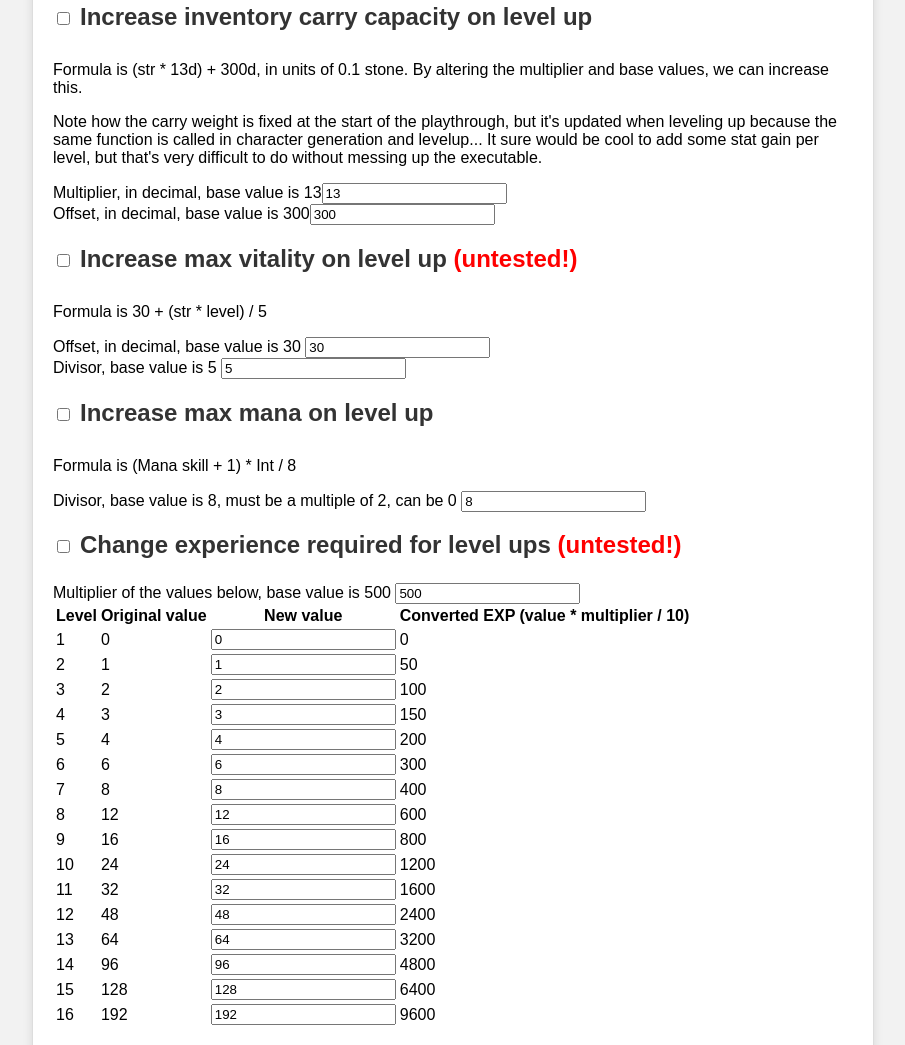
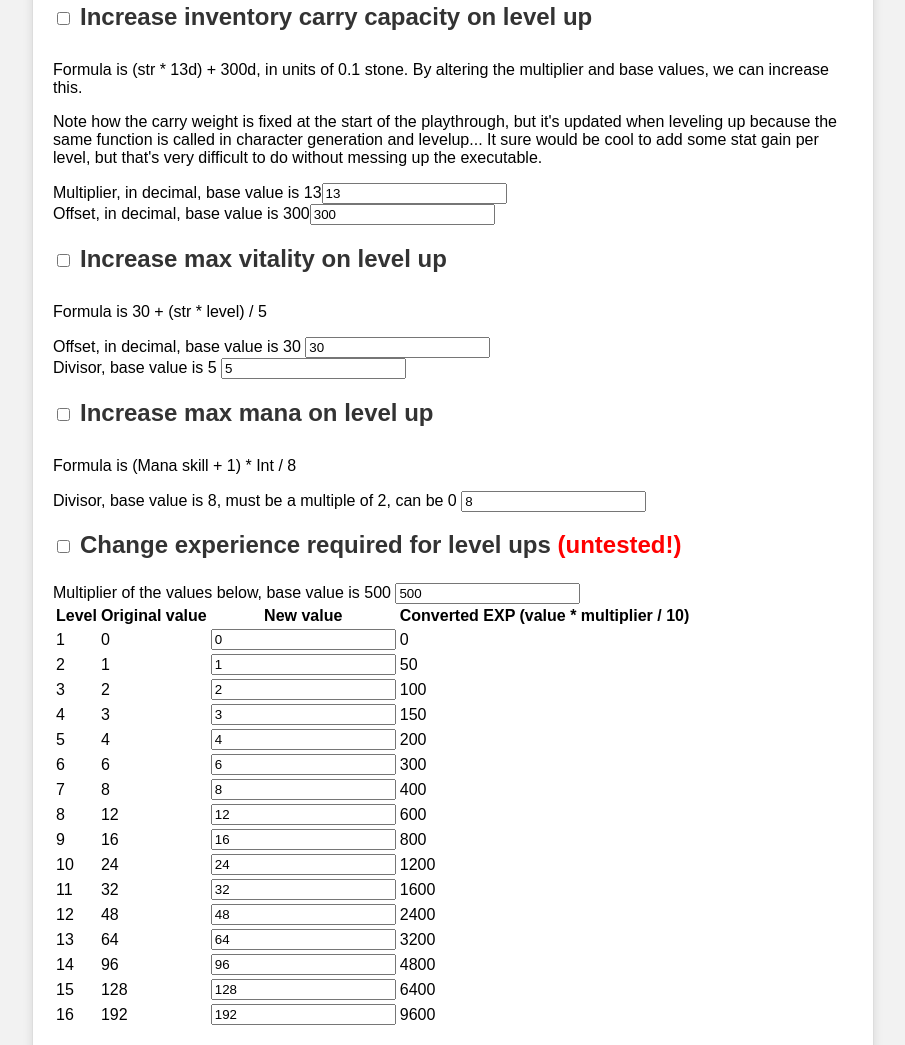
Before and after one commit to KarlClinckspoor/UUWCheats, a plain HTML site: page docs/index.html in a window 1280 px wide. Shown: the part 775-1820 px from the top of the page, without its empty margins (187-1092 px from the left). Drawn offline with Linux system fonts and the light colour scheme.

Commit message:
Removed untested span from a tested patch

```diff
--- a/docs/index.html
+++ b/docs/index.html
@@ -79,7 +79,7 @@
         </div>
         <div id="patch_increase_max_vitality_on_level_up">
             <h2> <input type="checkbox" class="options" id="increase_max_vitality_on_level_up">Increase max vitality on
-                level up <span style="color: red">(untested!)</span></h2>
+                level up </h2>
             <p> Formula is 30 + (str * level) / 5 </p>
             <span> Offset, in decimal, base value is 30</span>
             <input type="number" id="max_vitality_offset" value="30"> <br>
```
